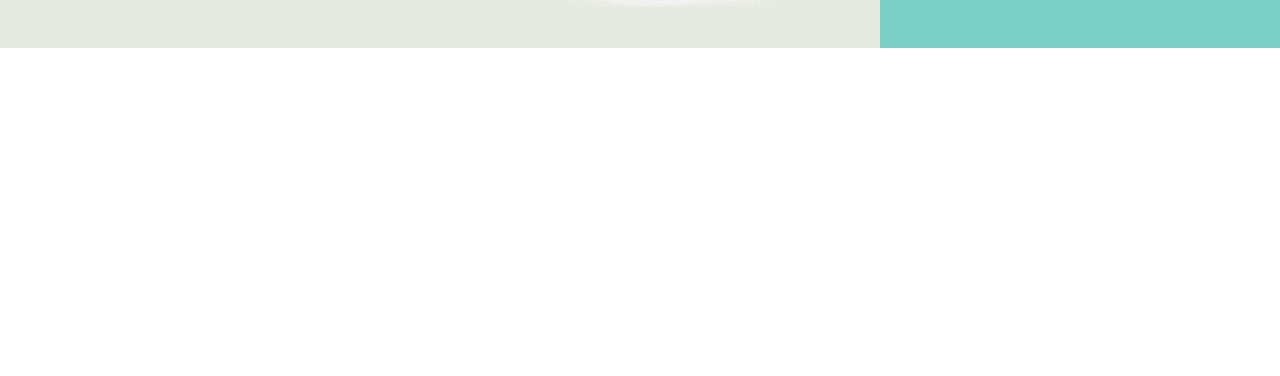
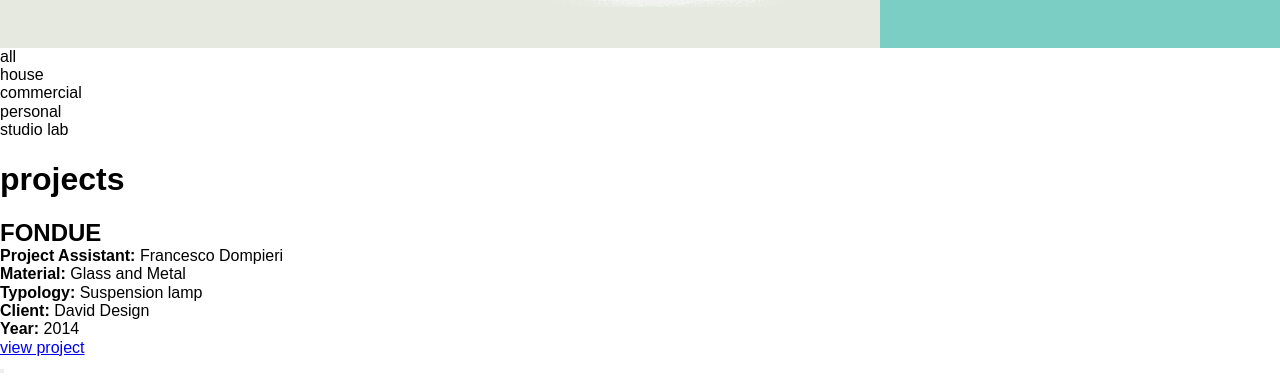
Before and after one commit to bazi-bazi/Agency, a website built with webpack: page index.html in a window 1280 px wide. Shown: the part 440-816 px from the top of the page. Built offline with nearby package versions, Linux system fonts and the light colour scheme.

Commit message:
projects section html

```diff
--- a/index.html
+++ b/index.html
@@ -74,7 +74,48 @@
     </button>
   </nav>
   </div>
+  <section class="projects">
+    <div class="projects__elements projects__elements--one">
+      <ul class="projects__links links">
+        <li class="links__item">
+          <a class="links__link">all</a>
+        </li>
+        <li class="links__item">
+          <a class="links__link">house</a>
+        </li>
+        <li class="links__item">
+          <a class="links__link">commercial</a>
+        </li>
+        <li class="links__item">
+          <a class="links__link">personal</a>
+        </li>
+        <li class="links__item">
+          <a class="links__link">studio lab</a>
+        </li>
+      </ul>
+      <h1 class="projects__title">projects</h1>
+    </div>
+    <div class="projects__elements projects__elements--two">
+      <div class="projects__info">
+        <h2 class="projects__name">FONDUE</h2>
+        <p class="projects__description"><b>Project Assistant:</b>
+           Francesco Dompieri</p>
+        <p class="projects__description"><b>Material:</b> Glass and Metal</p>
+        <p class="projects__description"><b>Typology:</b> Suspension lamp</p>
+        <p class="projects__description"><b>Client:</b> David Design</p>
+        <p class="projects__description"><b>Year:</b> 2014</p>
+      </div>
+      <div class="projects__counter">
+         <a class="projects__view" href="#">
+           <span>view project</span>
+         </a>
+         <p class="projects__like like">
+           <button class="like__btn"
+         </p>
 
+      </div>
+    </div>
+  </section>
 
   <script src="/dist/app.js"></script>
 </body>
```
